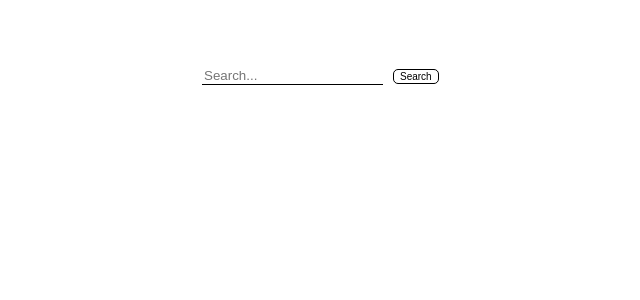
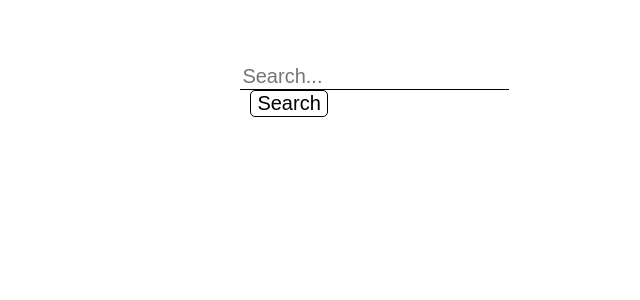
Before and after one commit to Bileq/ReactBooks, a React (Create React App) app: page / in a window 1280 px wide. Shown: the top 300 px of the page, without its empty margins (246-886 px from the left). Built offline with nearby package versions, Linux system fonts and the light colour scheme.

Commit message:
Correct Search input and button apperance

```diff
--- a/src/App.css
+++ b/src/App.css
@@ -11,11 +11,12 @@
 .search {
   margin-left: auto;
   margin-right: auto;
-  width: 50%;
+  width: 40%;
 }
 #searchInput {
   border: none;
-  border-bottom: .5px black solid
+  border-bottom: .5px black solid;
+  font-size: 20px;
 }
 #searchInput:focus {
   outline: none;
@@ -23,8 +24,9 @@
 #searchBtn {
   border-radius: 5px;
   border: 1px black solid;
-  font-size: 10px;
+  font-size: 20px;
   margin-left: 10px;
+
 }
 #searchBtn:hover {
   background: rgb(158, 157, 157);
--- a/src/App.js
+++ b/src/App.js
@@ -8,7 +8,7 @@ import Books from './components/Books'
 function App() {
 
   const [book, setBook] = useState("");
-  const [apiKey, setApiKey] = useState('AIzaSyBv1luZ0uhkKsYH6zvnE_aizYBJsUq_ShI')
+  const [apiKey, setApiKey] = useState('API_KEY')
   const [apiResponse, setApiResponse] = useState([])
   //const [title, setTitle] = useState([])
 
@@ -38,8 +38,6 @@ function App() {
       <Books
         comment={apiResponse}
       />
-
-
     </div>
   );
 }
--- a/src/components/Book.js
+++ b/src/components/Book.js
@@ -5,4 +5,4 @@ const Book = props => (
     null
 )
 
-export default Book
+export default Book;
```
